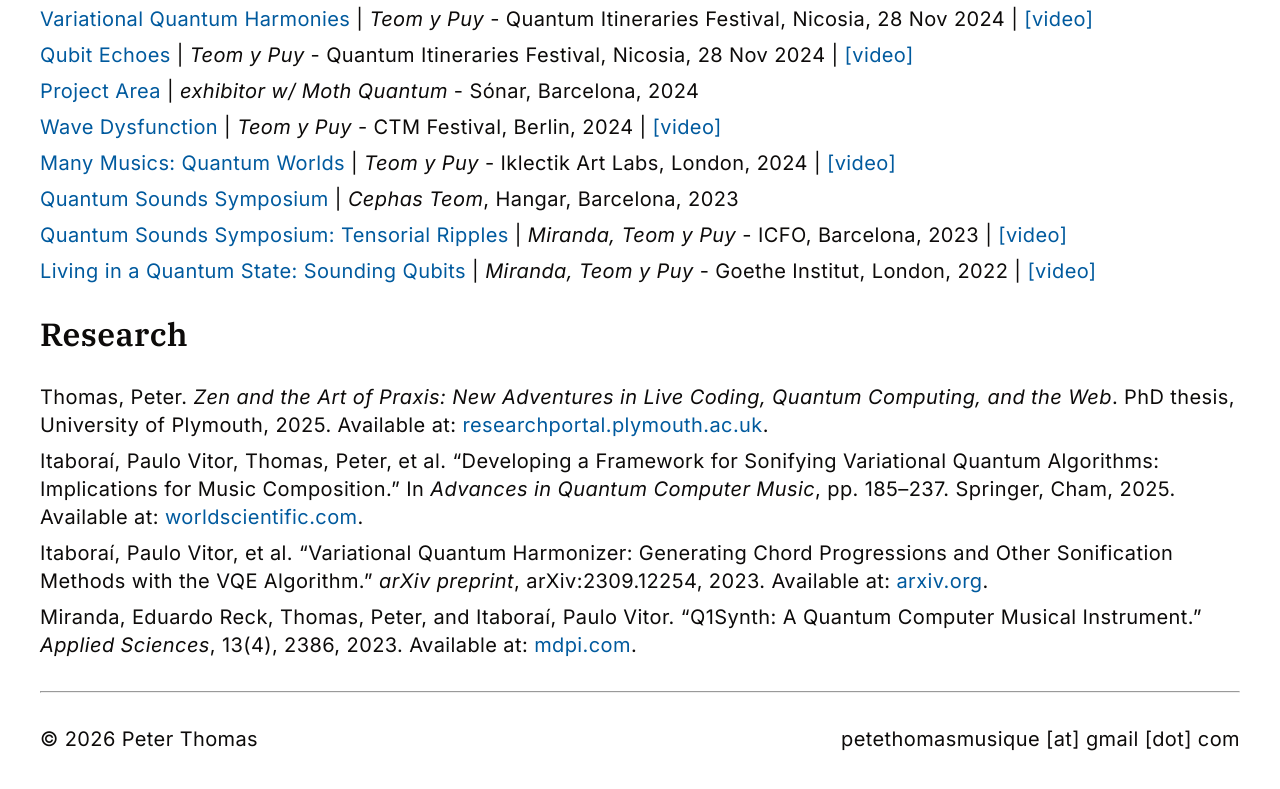
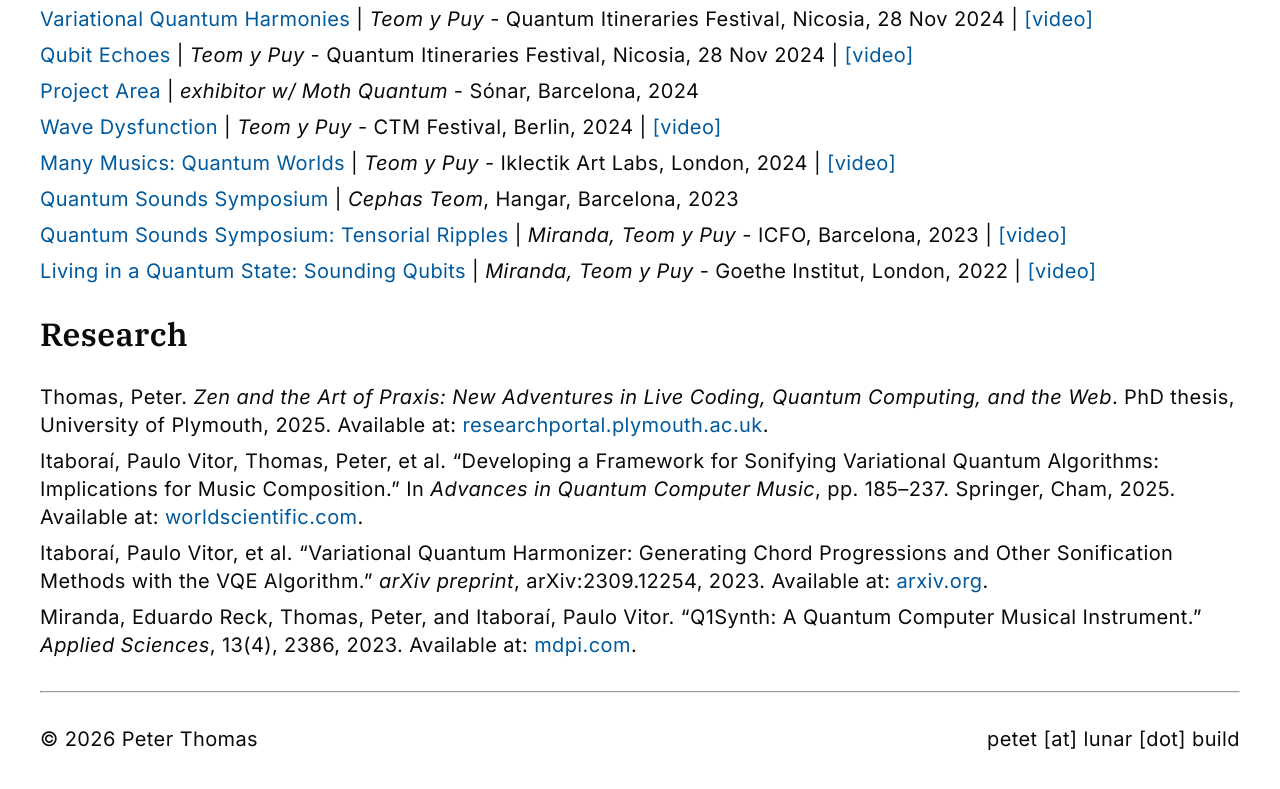
Before and after one commit to cephasteom/website2025, a website built with Vite: page index.html in a window 1280 px wide. Shown: the part 1386-2175 px from the top of the page. Built offline with nearby package versions, Linux system fonts and the light colour scheme.

Commit message:
use lunar email

```diff
--- a/index.html
+++ b/index.html
@@ -144,7 +144,7 @@
 
     <footer class="footer">
       <p>© 2026 Peter Thomas</p>
-      <p>petethomasmusique [at] gmail [dot] com</p>
+      <p>petet [at] lunar [dot] build</p>
     </footer>
 
     <script type="module" src="/src/main.js"></script>
```
